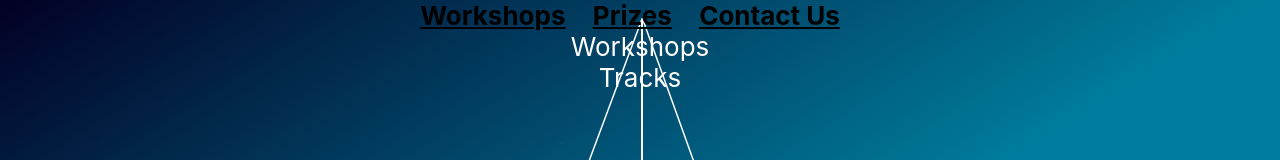
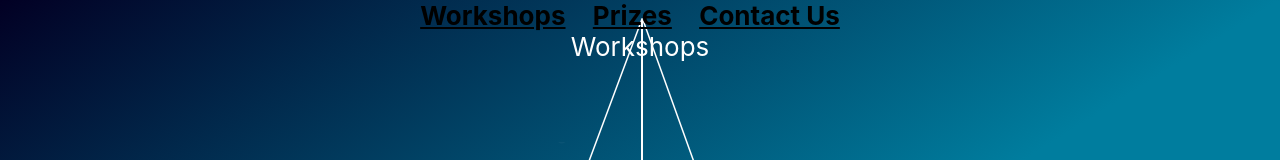
Before and after one commit to HackMerced/HackMerced-IV-Live, a React (Create React App) app in the folder client/: page /Workshops in a window 1280 px wide. Shown: the top 160 px of the page. Built offline with nearby package versions, Linux system fonts and the light colour scheme.

Commit message:
router good to go

```diff
--- a/client/package.json
+++ b/client/package.json
@@ -7,6 +7,7 @@
     "react": "^16.7.0",
     "react-animate-on-scroll": "^2.1.5",
     "react-dom": "^16.7.0",
+    "react-router": "^4.3.1",
     "react-router-dom": "^4.3.1",
     "react-scripts": "2.1.3"
   },
--- a/client/src/App.js
+++ b/client/src/App.js
@@ -24,7 +24,6 @@ class App extends Component {
                 <Route path = "/ContactUs" component = {Contact}/>
                 <Route path = "/Prizes" component = {Prizes}/>
                 <Route path = "/Workshops" component = {Workshops}/>
-                <Tracks />
                 <img src={Raccoon} alt="Raccoon" className="Raccoon"/>
               </header>
           </div>
```
Also changed, not shown: client/src/components/NavBar.js (renamed from client/src/components/NavBar.jsx), 1 other file (tests, documents, lock files or other folders).
